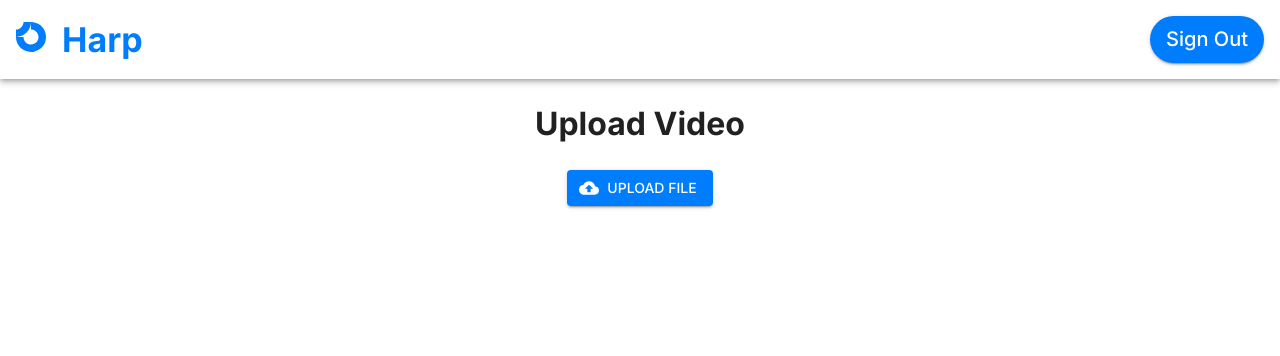
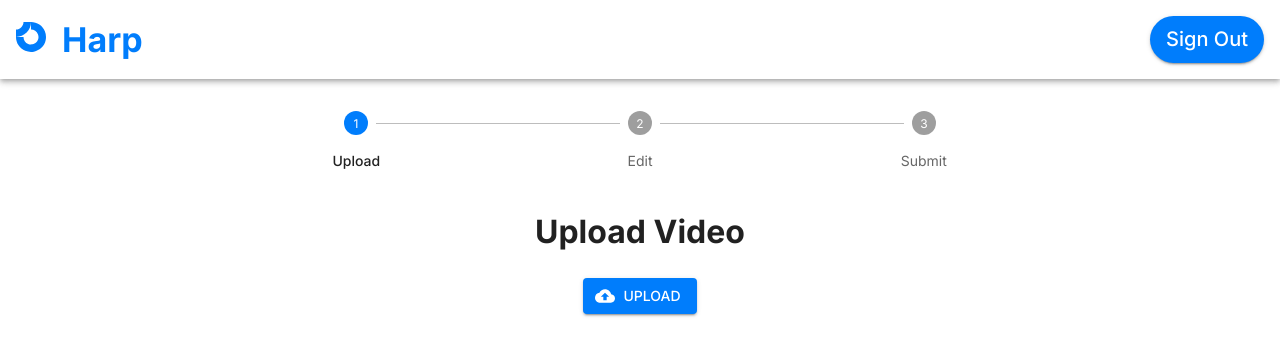
Before and after one commit to COSC-499-W2023/year-long-project-team-3, a Next.js app: page /video/upload in a window 1280 px wide. Shown: the top 356 px of the page. Built offline with nearby package versions, Linux system fonts and the light colour scheme; no server answers; sample sign-in values are in the browser's storage.

Commit message:
Add progress dot and make it a functional page

```diff
--- a/src/app/api/video/upload/route.ts
+++ b/src/app/api/video/upload/route.ts
@@ -1,7 +1,7 @@
 import logger from '@/utils/logger'
 import sendVideo from '@/utils/sendVideo'
 import prisma from '@/lib/prisma'
-import { type User, Video } from '@prisma/client'
+import { type User } from '@prisma/client'
 import { NextRequest, NextResponse } from 'next/server'
 import { getServerSession } from 'next-auth'
 
@@ -36,5 +36,5 @@ export async function POST(req: NextRequest): Promise<NextResponse> {
 }
 
 function isVideoValidType(video: FormDataEntryValue | null): video is File {
-    return video !== null && video instanceof File
+    return video !== null && video instanceof globalThis.File
 }
--- a/src/app/video/upload/page.tsx
+++ b/src/app/video/upload/page.tsx
@@ -3,11 +3,12 @@
 import { Box, Button } from '@mui/material'
 import { CloudUpload as CloudUploadIcon } from '@mui/icons-material'
 import { styled } from '@mui/material/styles'
-import { type ChangeEvent } from 'react'
+import { type ChangeEvent, useEffect, useState } from 'react'
 import { toast } from 'react-toastify'
 import { useSession } from 'next-auth/react'
 import Header from '@/components/Header'
 import { useRouter } from 'next/navigation'
+import ProgressDots from '@/components/ProgressDots'
 
 const VisuallyHiddenInput = styled('input')({
     clipPath: 'inset(50%)',
@@ -22,7 +23,20 @@ const VisuallyHiddenInput = styled('input')({
 
 export default function UploadVideoPage() {
     const session = useSession()
+    const { status } = session
     const router = useRouter()
+    const [isUploadVideoPageVisible, setIsUploadVideoPageVisible] = useState(false)
+
+    useEffect(() => {
+        if (status === 'authenticated') {
+            setIsUploadVideoPageVisible(true)
+        } else if (status === 'unauthenticated') {
+            setIsUploadVideoPageVisible(false)
+            router.push('/login')
+        } else {
+            setIsUploadVideoPageVisible(false)
+        }
+    }, [router, status])
 
     const handleFileChanged = (event: ChangeEvent<HTMLInputElement>) => {
         if (!!event.target?.files) {
@@ -40,22 +54,43 @@ export default function UploadVideoPage() {
         fetch('/api/video/upload', {
             method: 'POST',
             body: videoUploadForm,
-        }).then(() => {
-            toast.success('Video uploaded')
-            router.push('/')
+        }).then(async (res: Response) => {
+            const body = await res.json()
+            const videoId = body.video.id as string
+            router.push(`/video/edit/${ videoId }`)
         })
     }
 
     return (
-        session.status === 'authenticated' && (
+        isUploadVideoPageVisible && (
             <>
                 <Header {...session} />
-                <Box display='flex' width='100%' flexDirection='column' alignItems='center'>
-                    <h1>Upload Video</h1>
-                    <Button component='label' variant='contained' startIcon={<CloudUploadIcon />}>
-                        Upload file
-                        <VisuallyHiddenInput type='file' accept='.mp4' onChange={handleFileChanged} />
-                    </Button>
+                <Box
+                    sx={{
+                        display: 'flex',
+                        flexDirection: 'column',
+                        alignItems: 'center',
+                        gap: '1rem',
+                        width: '100%',
+                        height: '100%',
+                        padding: '2rem',
+                    }}
+                >
+                    <Box
+                        sx={{
+                            minWidth: '16rem',
+                            width: '70%',
+                        }}
+                    >
+                        <ProgressDots activeStep={0} numSteps={3} labels={['Upload', 'Edit', 'Submit']} />
+                    </Box>
+                    <Box display='flex' width='100%' flexDirection='column' alignItems='center'>
+                        <h1>Upload Video</h1>
+                        <Button component='label' variant='contained' startIcon={<CloudUploadIcon />}>
+                            Upload
+                            <VisuallyHiddenInput type='file' accept='.mp4' onChange={handleFileChanged} />
+                        </Button>
+                    </Box>
                 </Box>
             </>
         )
--- /dev/null
+++ b/src/components/ProgressDots/index.tsx
@@ -0,0 +1,33 @@
+'use client'
+
+import { Box, Step, StepLabel, Stepper } from '@mui/material'
+
+export type ProgressDotsProps = {
+    activeStep: number
+    numSteps: number
+    labels?: string[]
+}
+
+const ProgressDots = (props: ProgressDotsProps) => {
+    const { activeStep, numSteps, labels } = props
+    const stepperLabels = labels ? labels : new Array(numSteps).map(() => '')
+
+    if (stepperLabels.length !== numSteps) {
+        throw new Error('The length of labels must be the same as numSteps')
+    }
+
+    return (
+        <Box sx={{ width: '100%' }}>
+            <Stepper activeStep={activeStep} alternativeLabel={!!labels}>
+                {stepperLabels &&
+                    stepperLabels.map((label) => (
+                        <Step key={label}>
+                            <StepLabel>{label}</StepLabel>
+                        </Step>
+                    ))}
+            </Stepper>
+        </Box>
+    )
+}
+
+export default ProgressDots
```
Also changed, not shown: src/utils/sendVideo.ts (+6 -1 lines).
